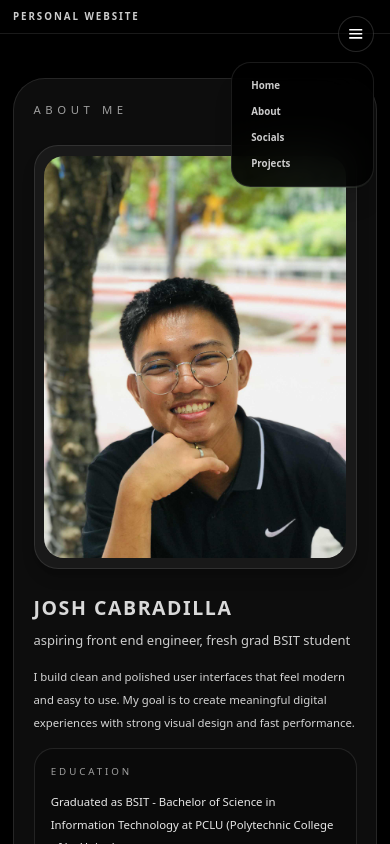
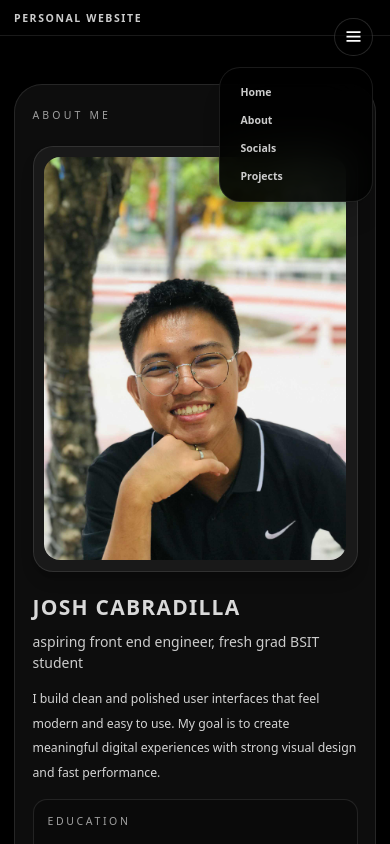
Before and after one commit to Josh2240/Personal-Website, a Next.js app: page /about in a window 390 px wide. Both pictures are taken after a click on the button "Toggle navigation". Shown: the top 844 px of the page. Built offline with nearby package versions, Linux system fonts and the light colour scheme; no server answers.

Commit message:
fixing responsives, to be continued at night work hours

```diff
--- a/app/about/page.tsx
+++ b/app/about/page.tsx
@@ -42,31 +42,31 @@ export default function About() {
     <div className="w-full min-h-screen bg-background text-text-light overflow-hidden">
       <Header />
       <Navigation />
-      <main className="relative mx-auto flex min-h-screen max-w-6xl flex-col gap-8 sm:gap-10 px-4 py-24 sm:px-6 lg:px-10 w-full">
-        <section className="rounded-[32px] border border-white/10 bg-white/5 p-6 sm:p-8 shadow-[0_30px_100px_rgba(0,0,0,0.45)] backdrop-blur-xl">
-          <span className="text-sm uppercase tracking-[0.4em] text-[#9f9f9f]">About Me</span>
-          <div className="mt-8 grid gap-8 lg:grid-cols-[280px_minmax(0,1fr)] items-start">
-            <div className="overflow-hidden rounded-[24px] border border-white/10 bg-white/5 p-3 sm:p-5 shadow-lg shadow-black/20">
+      <main className="relative mx-auto flex min-h-screen max-w-6xl flex-col gap-6 sm:gap-8 lg:gap-10 px-4 py-24 sm:px-6 lg:px-10 w-full">
+        <section className="rounded-[28px] sm:rounded-[32px] border border-white/10 bg-white/5 p-5 sm:p-6 md:p-8 shadow-[0_30px_100px_rgba(0,0,0,0.45)] backdrop-blur-xl">
+          <span className="text-xs sm:text-sm uppercase tracking-[0.3em] sm:tracking-[0.4em] text-[#9f9f9f]">About Me</span>
+          <div className="mt-6 sm:mt-8 grid gap-6 lg:gap-8 lg:grid-cols-[280px_minmax(0,1fr)] items-start">
+            <div className="overflow-hidden rounded-[20px] sm:rounded-[24px] border border-white/10 bg-white/5 p-3 sm:p-4 md:p-5 shadow-lg shadow-black/20">
               <Image
                 src={profile?.profile_image || '/assets/a7c37f61-b29a-4304-920a-ce40bda43034.jpg'}
                 alt={profile?.name || 'Profile'}
                 width={320}
                 height={320}
-                className="h-auto w-full rounded-[20px] object-cover"
+                className="h-auto w-full rounded-[16px] sm:rounded-[20px] object-cover"
                 unoptimized
               />
             </div>
-            <div className="space-y-5 text-[#d9d9d9]">
+            <div className="space-y-4 sm:space-y-5 text-[#d9d9d9]">
               <div>
-                <h2 className="text-2xl sm:text-4xl font-bold uppercase tracking-[0.08em]">{profile?.name || 'josh cabradilla'}</h2>
+                <h2 className="text-2xl sm:text-3xl md:text-4xl font-bold uppercase tracking-[0.06em] sm:tracking-[0.08em]">{profile?.name || 'josh cabradilla'}</h2>
                 <p className="mt-3 text-base sm:text-lg text-[#cccccc]">{profile?.title || 'aspiring front end engineer, fresh grad BSIT student'}</p>
               </div>
               <div className="space-y-4">
                 <p className="leading-7 sm:leading-8 text-[#d4d4d4] text-sm sm:text-base">
                   {loading ? 'Loading profile details...' : profile?.bio || 'I build clean and polished user interfaces that feel modern and easy to use. My goal is to create meaningful digital experiences with strong visual design and fast performance.'}
                 </p>
-                <div className="rounded-3xl border border-white/10 bg-black/20 p-5 sm:p-6">
-                  <p className="uppercase tracking-[0.3em] text-[#9f9f9f] text-xs sm:text-sm">Education</p>
+                <div className="rounded-2xl sm:rounded-3xl border border-white/10 bg-black/20 p-4 sm:p-5 md:p-6">
+                  <p className="uppercase tracking-[0.25em] sm:tracking-[0.3em] text-[#9f9f9f] text-xs sm:text-sm">Education</p>
                   <p className="mt-4 text-sm sm:text-base leading-7 text-[#e8e8e8]">
                     {profile?.education || 'Graduated as BSIT - Bachelor of Science in Information Technology at PCLU (Polytechnic College of La Union)'}
                   </p>
@@ -76,11 +76,11 @@ export default function About() {
           </div>
         </section>
 
-        <section className="rounded-[32px] border border-white/10 bg-white/5 p-6 sm:p-8 shadow-[0_30px_100px_rgba(0,0,0,0.45)] backdrop-blur-xl">
+        <section className="rounded-[28px] sm:rounded-[32px] border border-white/10 bg-white/5 p-5 sm:p-6 md:p-8 shadow-[0_30px_100px_rgba(0,0,0,0.45)] backdrop-blur-xl">
           <div className="flex flex-col gap-3 sm:flex-row sm:items-center sm:justify-between">
             <div>
-              <span className="text-sm uppercase tracking-[0.4em] text-[#9f9f9f]">Interests</span>
-              <h2 className="mt-4 text-2xl sm:text-3xl font-bold uppercase tracking-[0.08em]">What I enjoy</h2>
+              <span className="text-xs sm:text-sm uppercase tracking-[0.3em] sm:tracking-[0.4em] text-[#9f9f9f]">Interests</span>
+              <h2 className="mt-4 text-2xl sm:text-3xl font-bold uppercase tracking-[0.06em] sm:tracking-[0.08em]">What I enjoy</h2>
             </div>
           </div>
           <div className="mt-6 sm:mt-8 flex flex-wrap gap-2 sm:gap-3">
--- a/app/globals.css
+++ b/app/globals.css
@@ -7,7 +7,7 @@
 :root {
   color-scheme: dark;
   font-family: 'Quicksand', sans-serif;
-  font-size: 16px;
+  font-size: clamp(14px, 1.2vw + 0.5rem, 16px);
 }
 
 * {
@@ -59,15 +59,3 @@ svg {
   background: rgba(255, 255, 255, 0.15);
   color: #ffffff;
 }
-
-@media (max-width: 640px) {
-  :root {
-    font-size: 14px;
-  }
-}
-
-@media (max-width: 480px) {
-  :root {
-    font-size: 13px;
-  }
-}
--- a/app/page.tsx
+++ b/app/page.tsx
@@ -37,9 +37,9 @@ export default function Home() {
       <Header />
       <Navigation />
       <main className="relative flex min-h-screen items-center justify-center px-4 py-20 sm:px-6 w-full">
-        <div className="relative w-full max-w-4xl rounded-[32px] border border-white/10 bg-white/5 p-6 sm:p-10 shadow-[0_20px_80px_rgba(0,0,0,0.35)] backdrop-blur-xl">
+        <div className="relative w-full max-w-4xl rounded-[32px] border border-white/10 bg-white/5 p-6 sm:p-8 md:p-10 shadow-[0_20px_80px_rgba(0,0,0,0.35)] backdrop-blur-xl">
           <span className="text-xs uppercase tracking-[0.4em] text-[#9f9f9f]">front end portfolio</span>
-          <h1 className="mt-6 text-3xl font-bold uppercase leading-tight tracking-[0.08em] sm:text-5xl md:text-6xl">
+          <h1 className="mt-6 text-3xl sm:text-4xl md:text-5xl lg:text-6xl font-bold uppercase leading-tight tracking-[0.06em] sm:tracking-[0.08em]">
             Hi, I&apos;m {name}
           </h1>
           <p className="mt-6 max-w-3xl text-sm leading-7 text-[#cccccc] sm:text-base sm:leading-8">
@@ -58,15 +58,15 @@ export default function Home() {
           <div className="mt-12 grid gap-4 sm:grid-cols-3">
             <div className="rounded-3xl border border-white/10 bg-white/5 p-5 text-left shadow-lg shadow-black/20">
               <p className="text-xs uppercase tracking-[0.25em] text-[#9f9f9f]">Experience</p>
-              <p className="mt-4 text-lg font-bold sm:text-xl">Front-End Design</p>
+              <p className="mt-4 text-lg sm:text-xl font-bold">Front-End Design</p>
             </div>
             <div className="rounded-3xl border border-white/10 bg-white/5 p-5 text-left shadow-lg shadow-black/20">
               <p className="text-xs uppercase tracking-[0.25em] text-[#9f9f9f]">Focus</p>
-              <p className="mt-4 text-lg font-bold sm:text-xl">Modern, clean UI</p>
+              <p className="mt-4 text-lg sm:text-xl font-bold">Modern, clean UI</p>
             </div>
             <div className="rounded-3xl border border-white/10 bg-white/5 p-5 text-left shadow-lg shadow-black/20">
               <p className="text-xs uppercase tracking-[0.25em] text-[#9f9f9f]">Goal</p>
-              <p className="mt-4 text-lg font-bold sm:text-xl">Deliver polished experiences</p>
+              <p className="mt-4 text-lg sm:text-xl font-bold">Deliver polished experiences</p>
             </div>
           </div>
 
--- a/app/projects/page.tsx
+++ b/app/projects/page.tsx
@@ -19,7 +19,7 @@ const fallbackProjects: Project[] = [
     id: 1,
     title: 'CIT Pageant Tabulation System',
     description: 'Tabulation system exclusive for College of Information Technology, used for judging candidates on IT Day.',
-    link: 'https://github.com/Josh2240/CIT-Pageant-Tabulation-System',
+    link: 'https://cit-pageant-tabulation-system.onrender.com/login',
     image_url: '/assets/projects/cit-pageant.svg',
     technologies: 'TypeScript',
   },
@@ -59,7 +59,7 @@ const fallbackProjects: Project[] = [
     id: 6,
     title: 'Announcements & Suspension Alerts Dashboard',
     description: 'Dashboard for managing announcements and suspension alerts.',
-    link: 'https://github.com/Josh2240/Announcements-Suspension-Alerts-Dashboard',
+    link: 'https://announcements-suspension-alerts-dashboard.onrender.com/',
     image_url: '/assets/projects/announcements-alerts.svg',
     technologies: 'JavaScript',
   },
@@ -102,12 +102,12 @@ export default function Projects() {
     <div className="w-full min-h-screen bg-background text-text-light overflow-hidden">
       <Header />
       <Navigation />
-      <main className="mx-auto flex min-h-screen max-w-6xl flex-col gap-6 sm:gap-8 sm:gap-10 px-4 py-24 sm:px-6 lg:px-10 w-full">
-        <section className="rounded-[32px] border border-white/10 bg-white/5 p-6 sm:p-8 shadow-[0_30px_100px_rgba(0,0,0,0.45)] backdrop-blur-xl">
+      <main className="mx-auto flex min-h-screen max-w-6xl flex-col gap-5 sm:gap-6 md:gap-8 lg:gap-10 px-4 py-24 sm:px-6 lg:px-10 w-full">
+        <section className="rounded-[28px] sm:rounded-[32px] border border-white/10 bg-white/5 p-5 sm:p-6 md:p-8 shadow-[0_30px_100px_rgba(0,0,0,0.45)] backdrop-blur-xl">
           <div className="flex flex-col gap-4 sm:flex-row sm:items-end sm:justify-between">
             <div>
-              <p className="text-xs sm:text-sm uppercase tracking-[0.4em] text-[#9f9f9f]">Projects</p>
-              <h1 className="mt-4 text-3xl sm:text-4xl font-bold uppercase tracking-[0.08em]">Recent Work</h1>
+              <p className="text-xs sm:text-sm uppercase tracking-[0.3em] sm:tracking-[0.4em] text-[#9f9f9f]">Projects</p>
+              <h1 className="mt-4 text-3xl sm:text-4xl font-bold uppercase tracking-[0.06em] sm:tracking-[0.08em]">Recent Work</h1>
             </div>
             <p className="max-w-md text-xs sm:text-sm text-[#cccccc] sm:text-right">
               A collection of projects that show how I build clean, usable, and responsive experiences.
@@ -116,23 +116,23 @@ export default function Projects() {
         </section>
 
         {loading ? (
-          <div className="rounded-[32px] border border-white/10 bg-white/5 p-8 sm:p-10 text-center text-base sm:text-lg text-text-light shadow-[0_20px_60px_rgba(0,0,0,0.3)]">
+          <div className="rounded-[28px] sm:rounded-[32px] border border-white/10 bg-white/5 p-8 sm:p-10 text-center text-base sm:text-lg text-text-light shadow-[0_20px_60px_rgba(0,0,0,0.3)]">
             Loading projects...
           </div>
         ) : (
-          <div className="grid gap-5 sm:gap-8 md:grid-cols-2">
+          <div className="grid gap-4 sm:gap-5 md:gap-6 lg:gap-8 md:grid-cols-2">
             {projects.map((project) => (
-              <article key={project.id} className="rounded-[24px] sm:rounded-[28px] border border-white/10 bg-white/5 shadow-[0_25px_80px_rgba(0,0,0,0.35)] transition hover:-translate-y-1 hover:border-white/20 hover:bg-white/10 overflow-hidden">
+              <article key={project.id} className="rounded-[20px] sm:rounded-[24px] md:rounded-[28px] border border-white/10 bg-white/5 shadow-[0_25px_80px_rgba(0,0,0,0.35)] transition hover:-translate-y-1 hover:border-white/20 hover:bg-white/10 overflow-hidden">
                 {project.link ? (
                   <a href={project.link} target="_blank" rel="noopener noreferrer" className="block">
                     {project.image_url && (
-                      <div className="relative h-32 sm:h-40 w-full bg-black/20">
+                      <div className="relative h-28 sm:h-32 md:h-40 w-full bg-black/20">
                         <Image src={project.image_url} alt={project.title} fill className="object-contain p-4 sm:p-6" unoptimized />
                       </div>
                     )}
-                    <div className="p-5 sm:p-8">
+                    <div className="p-4 sm:p-5 md:p-6 lg:p-8">
                       <div className="flex items-center justify-between gap-4">
-                        <h2 className="text-lg sm:text-2xl font-bold">{project.title}</h2>
+                        <h2 className="text-base sm:text-lg md:text-2xl font-bold">{project.title}</h2>
                         <span className="text-xs uppercase tracking-[0.2em] text-[#9f9f9f] transition hover:text-text-light whitespace-nowrap">Visit</span>
                       </div>
                       <p className="mt-3 sm:mt-4 text-sm leading-7 text-[#d4d4d4]">{project.description || 'A well-crafted project that demonstrates clean UI and strong responsive behavior.'}</p>
@@ -142,13 +142,13 @@ export default function Projects() {
                 ) : (
                   <>
                     {project.image_url && (
-                      <div className="relative h-32 sm:h-40 w-full bg-black/20">
+                      <div className="relative h-28 sm:h-32 md:h-40 w-full bg-black/20">
                         <Image src={project.image_url} alt={project.title} fill className="object-contain p-4 sm:p-6" unoptimized />
                       </div>
                     )}
-                    <div className="p-5 sm:p-8">
+                    <div className="p-4 sm:p-5 md:p-6 lg:p-8">
                       <div className="flex items-center justify-between gap-4">
-                        <h2 className="text-lg sm:text-2xl font-bold">{project.title}</h2>
+                        <h2 className="text-base sm:text-lg md:text-2xl font-bold">{project.title}</h2>
                       </div>
                       <p className="mt-3 sm:mt-4 text-sm leading-7 text-[#d4d4d4]">{project.description || 'A well-crafted project that demonstrates clean UI and strong responsive behavior.'}</p>
                       <p className="mt-4 sm:mt-6 text-xs sm:text-sm text-[#9f9f9f] uppercase tracking-[0.2em]">{project.technologies || 'HTML, CSS, JavaScript'}</p>
--- a/app/socials/page.tsx
+++ b/app/socials/page.tsx
@@ -47,40 +47,40 @@ export default function Socials() {
     <div className="w-full min-h-screen bg-background text-text-light overflow-hidden">
       <Header />
       <Navigation />
-      <main className="mx-auto flex min-h-screen max-w-5xl flex-col gap-6 sm:gap-8 sm:gap-12 px-4 py-24 sm:px-6 lg:px-10 w-full">
-        <section className="rounded-[32px] border border-white/10 bg-white/5 p-6 sm:p-8 text-center shadow-[0_30px_100px_rgba(0,0,0,0.45)] backdrop-blur-xl">
-          <p className="text-xs sm:text-sm uppercase tracking-[0.4em] text-[#9f9f9f]">Connect</p>
-          <h1 className="mt-4 text-3xl sm:text-4xl font-bold uppercase tracking-[0.08em]">Social Profiles</h1>
+      <main className="mx-auto flex min-h-screen max-w-5xl flex-col gap-5 sm:gap-6 md:gap-8 lg:gap-12 px-4 py-24 sm:px-6 lg:px-10 w-full">
+        <section className="rounded-[28px] sm:rounded-[32px] border border-white/10 bg-white/5 p-5 sm:p-6 md:p-8 text-center shadow-[0_30px_100px_rgba(0,0,0,0.45)] backdrop-blur-xl">
+          <p className="text-xs sm:text-sm uppercase tracking-[0.3em] sm:tracking-[0.4em] text-[#9f9f9f]">Connect</p>
+          <h1 className="mt-4 text-3xl sm:text-4xl font-bold uppercase tracking-[0.06em] sm:tracking-[0.08em]">Social Profiles</h1>
           <p className="mt-4 text-sm leading-7 text-[#d4d4d4] max-w-2xl mx-auto">
             Follow me or send a message through any of these channels. I&apos;m always open to new opportunities and collaborations.
           </p>
         </section>
 
         {loading ? (
-          <section className="rounded-[32px] border border-white/10 bg-white/5 p-8 sm:p-10 text-center text-base sm:text-lg text-text-light shadow-[0_20px_60px_rgba(0,0,0,0.3)]">
+          <section className="rounded-[28px] sm:rounded-[32px] border border-white/10 bg-white/5 p-8 sm:p-10 text-center text-base sm:text-lg text-text-light shadow-[0_20px_60px_rgba(0,0,0,0.3)]">
             Loading socials...
           </section>
         ) : (
-          <section className="grid gap-5 sm:gap-8 sm:grid-cols-2 lg:grid-cols-3">
+          <section className="grid gap-4 sm:gap-5 md:gap-6 lg:gap-8 sm:grid-cols-2 lg:grid-cols-3">
             {socials.map((social) => (
               <a
                 key={social.id}
                 href={social.url}
                 target="_blank"
                 rel="noopener noreferrer"
-                className="group rounded-[24px] sm:rounded-[28px] border border-white/10 bg-white/5 p-6 sm:p-8 text-center transition hover:-translate-y-1 hover:border-white/20 hover:bg-white/10"
+                className="group rounded-[20px] sm:rounded-[24px] md:rounded-[28px] border border-white/10 bg-white/5 p-5 sm:p-6 md:p-8 text-center transition hover:-translate-y-1 hover:border-white/20 hover:bg-white/10"
               >
-                <div className="mx-auto mb-5 sm:mb-6 inline-flex h-12 w-12 sm:h-16 sm:w-16 items-center justify-center rounded-full border border-white/10 bg-black/20">
+                <div className="mx-auto mb-4 sm:mb-5 md:mb-6 inline-flex h-12 w-12 sm:h-14 sm:w-14 md:h-16 md:w-16 items-center justify-center rounded-full border border-white/10 bg-black/20">
                   <Image
                     src={social.icon || `/assets/${social.platform}.png`}
                     alt={social.platform}
                     width={32}
                     height={32}
-                    className="h-6 w-6 sm:h-8 sm:w-8"
+                    className="h-5 w-5 sm:h-6 sm:w-6 md:h-8 md:w-8"
                     unoptimized
                   />
                 </div>
-                <h2 className="text-lg sm:text-xl font-semibold capitalize text-text-light">{social.platform}</h2>
+                <h2 className="text-base sm:text-lg md:text-xl font-semibold capitalize text-text-light">{social.platform}</h2>
                 <p className="mt-2 sm:mt-3 text-xs sm:text-sm text-[#bbbbbb]">Click to visit</p>
               </a>
             ))}
--- a/components/Header.tsx
+++ b/components/Header.tsx
@@ -1,10 +1,10 @@
 export default function Header() {
   return (
     <header className="fixed inset-x-0 top-0 z-50 border-b border-white/10 bg-black/30 backdrop-blur-xl">
-      <div className="mx-auto flex max-w-6xl items-center justify-between px-4 py-3 sm:px-10">
-        <span className="text-xs sm:text-base font-bold uppercase tracking-[0.2em] sm:tracking-[0.3em] text-text-light">personal website</span>
-        <div className="hidden md:block h-px flex-1 bg-white/10 mx-6"></div>
-        <span className="hidden sm:block text-xs sm:text-sm uppercase tracking-[0.2em] sm:tracking-[0.4em] text-[#aaaaaa]">josh cabradilla</span>
+      <div className="mx-auto flex max-w-6xl items-center justify-between px-4 py-3 sm:px-6 lg:px-10">
+        <span className="text-xs sm:text-sm md:text-base font-bold uppercase tracking-[0.15em] sm:tracking-[0.25em] md:tracking-[0.3em] text-text-light">personal website</span>
+        <div className="hidden md:block h-px flex-1 bg-white/10 mx-4 lg:mx-6"></div>
+        <span className="hidden sm:block text-xs sm:text-xs md:text-sm uppercase tracking-[0.15em] sm:tracking-[0.2em] md:tracking-[0.4em] text-[#aaaaaa]">josh cabradilla</span>
       </div>
     </header>
   )
--- a/components/Navigation.tsx
+++ b/components/Navigation.tsx
@@ -32,7 +32,7 @@ export default function Navigation() {
         <ul
           className={`absolute right-0 top-full mt-3 w-44 origin-top-right rounded-3xl border border-white/10 bg-black/90 p-3 backdrop-blur-xl shadow-xl transition-all duration-300 md:static md:mt-0 md:w-auto md:bg-transparent md:border-0 md:p-0 md:shadow-none ${
             isOpen ? 'max-h-80 opacity-100' : 'max-h-0 opacity-0 pointer-events-none'
-          } md:opacity-100 md:pointer-events-auto md:flex md:flex-row md:items-center md:gap-6`}
+          } md:opacity-100 md:pointer-events-auto md:flex md:flex-row md:items-center md:gap-4 lg:gap-6`}
         >
           {navItems.map((item) => (
             <li key={item.href} className="md:relative">
```
Also changed, not shown: 1 other file (tests, documents, lock files or other folders).
